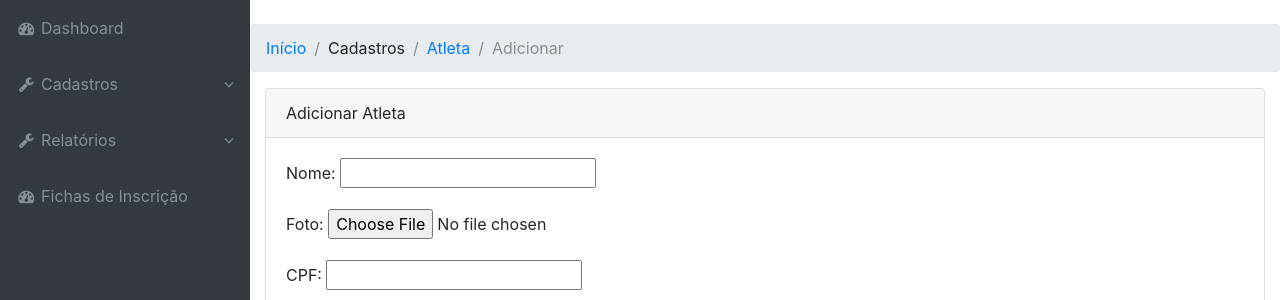
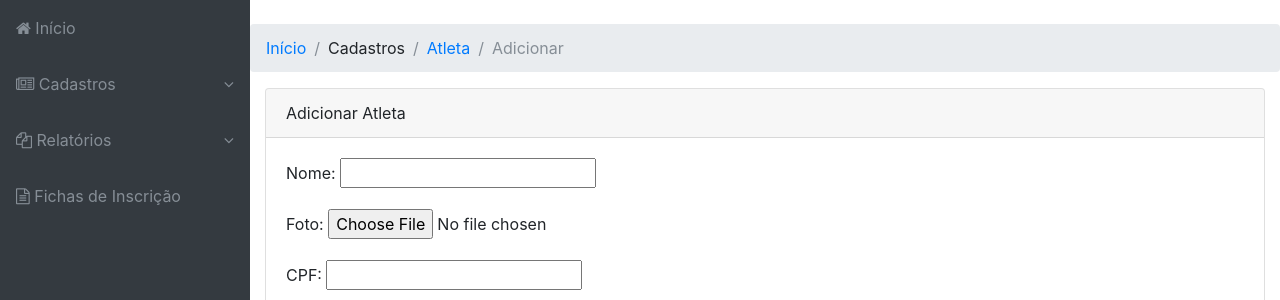
Before and after one commit to phbsilva2/dashboard, a Django app: page /atleta_create/ in a window 1280 px wide. Shown: the part 56-356 px from the top of the page. Run offline with Django 3.2, Linux system fonts and the light colour scheme; the visitor is signed in with stand-in values (Sample User, id 1); some libraries are stand-ins or nearby versions.

Commit message:
Troca dos ícones do menu

```diff
--- a/jif/templates/jif/menu.html
+++ b/jif/templates/jif/menu.html
@@ -3,31 +3,31 @@
 	<li class="nav-item" data-toggle="tooltip" data-placement="right">
 		<a class="nav-link nav-link-collapse collapse" href="#cadastro"
 		data-toggle="collapse" data-parent="#linksaccordion">
-			<i class="fa fa-fw fa-wrench"></i>
+			<i class="fa fa-newspaper-o"></i>
 			<span class="nav-link-text">Cadastros</span>
 		</a>
 		<ul class="sidenav-second-level collapse" id="cadastro">
 			{% if perms.jif.view_unidadeorganizacional %}
-			<li><a href="{% url 'unidade_organizacional_list' %}">Unidade Organizacional</a></li>
+			<li><a href="{% url 'unidade_organizacional_list' %}">Unidades Organizacionais</a></li>
 			{% endif %}
 			{% if perms.jif.view_tipomodalidade %}
-			<li><a href="{% url 'tipo_modalidade_list' %}">Tipo de Modalidade</a></li>
+			<li><a href="{% url 'tipo_modalidade_list' %}">Tipos de Modalidades</a></li>
 			{% endif %}
 			{% if perms.jif.view_modalidade %}
-			<li><a href="{% url 'modalidade_list' %}">Modalidade</a></li>
+			<li><a href="{% url 'modalidade_list' %}">Modalidades</a></li>
 			{% endif %}
 			{% if perms.jif.view_atleta %}
-			<li><a href="{% url 'atleta_list' %}">Atleta</a></li>
+			<li><a href="{% url 'atleta_list' %}">Atletas</a></li>
 			{% endif %}
 			{% if perms.jif.view_inscricao %}
-			<li><a href="{% url 'inscricao_list' %}">Inscrição</a></li>
+			<li><a href="{% url 'inscricao_list' %}">Inscrições</a></li>
 			{% endif %}
 		</ul>
 	</li>
 	<li class="nav-item" data-toggle="tooltip" data-placement="right">
 		<a class="nav-link nav-link-collapse collapse" href="#relatorio"
 		data-toggle="collapse" data-parent="#linksaccordion">
-			<i class="fa fa-fw fa-wrench"></i>
+			<i class="fa fa-copy"></i>
 			<span class="nav-link-text">Relatórios</span>
 		</a>
 		<ul class="sidenav-second-level collapse" id="relatorio">
@@ -38,7 +38,7 @@
 	</li>
     <li class="nav-item" data-toggle="tooltip" data-placement="right">
 		<a class="nav-link" href="{% url 'inscricoes_atletas' %}">
-			<i class="fa fa-fw fa-dashboard"></i>
+			<i class="fa fa-file-text-o"></i>
 			<span class="nav-link-text">Fichas de Inscrição</span>
 		</a>
 	</li>
--- a/templates/_nav_sidebar.html
+++ b/templates/_nav_sidebar.html
@@ -1,6 +1,6 @@
 <!-- Navegação principal -->
 <nav class="navbar navbar-expand-lg navbar-dark bg-dark fixed-top" id="mainNav">
-	<a class="navbar-brand" href="#">Sistema</a>
+	<a class="navbar-brand" href="{% url 'index' %}">Sistema</a>
 	<button class="navbar-toggler navbar-toggler-right" type="button" data-toggle="collapse"
 	data-target="#navbarMenu" aria-control="navbarMenu" aria-expanded="false" aria-label="Navegação Toggle">
 		<span class="navbar-toggler-icon"></span>
@@ -9,9 +9,9 @@
 	<div id="navbarMenu" class="collapse navbar-collapse">
 		<ul class="navbar-nav navbar-sidenav" id="linksaccordion">
 			<li class="nav-item" data-toggle="tooltip" data-placement="right">
-				<a class="nav-link" href="#">
-					<i class="fa fa-fw fa-dashboard"></i>
-					<span class="nav-link-text">Dashboard</span>
+				<a class="nav-link" href="{% url 'index' %}">
+					<i class="fa fa-home"></i>
+					<span class="nav-link-text">Início</span>
 				</a>
 			</li>
 			{% block nav_links %}
@@ -21,7 +21,7 @@
 			{% block nav_top %}
 			{% endblock %}
 			<li class="nav-item">
-				<a class="nav-link" href=" {% url 'logout' %}">
+				<a class="nav-link" href="{% url 'logout' %}">
 					<i class="fa fa-sign-out">Sair</i>
 				</a>
 			</li>
```
